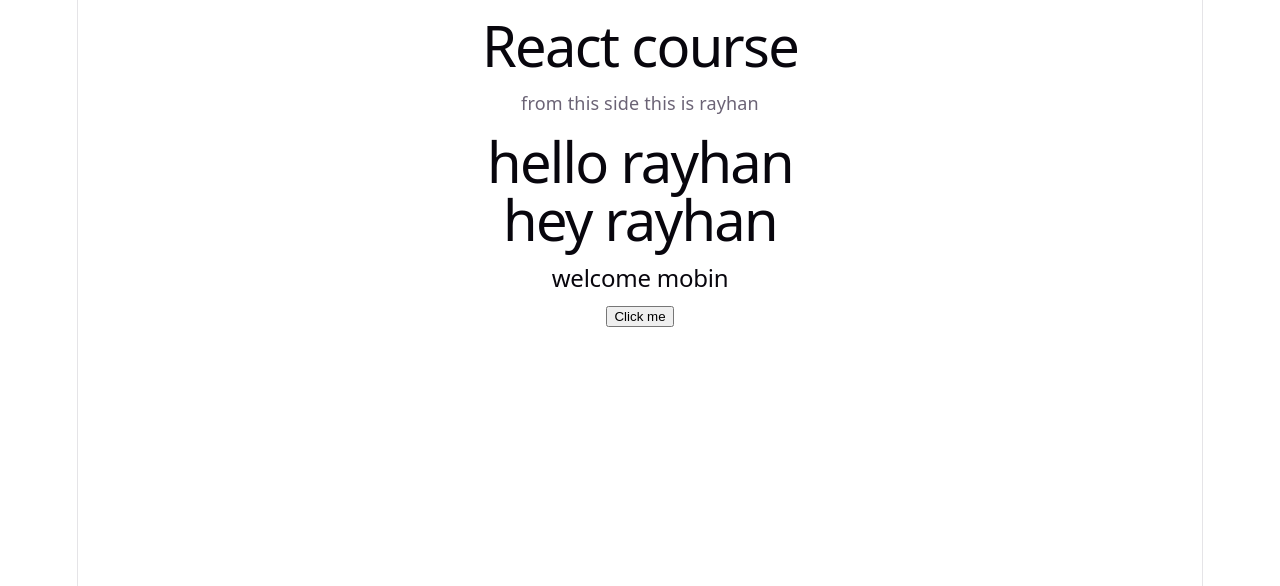
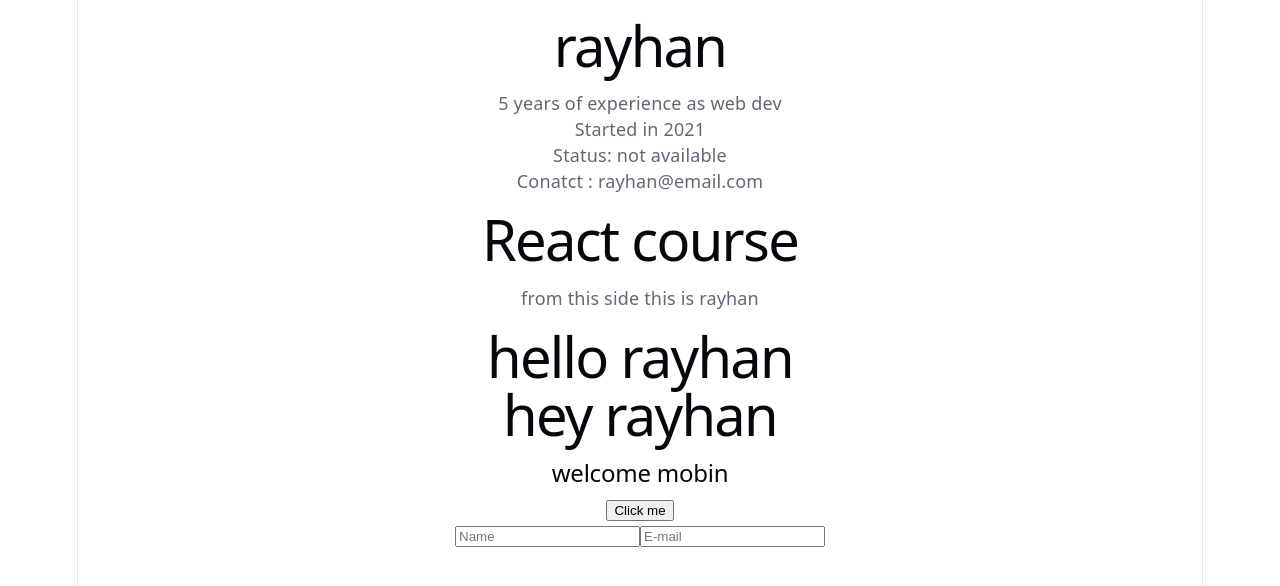
Before and after one commit to rayhan123-ahmed/React, a React (Vite) app in the folder core-concepts/: page / in a window 1280 px wide. Shown: the top 586 px of the page. Built offline with nearby package versions, Linux system fonts and the light colour scheme.

Commit message:
feat: add CandidatesProfile and ContactForm components to App

```diff
--- a/core-concepts/src/App.jsx
+++ b/core-concepts/src/App.jsx
@@ -4,6 +4,8 @@ import {Welcome} from './welcome.jsx';
 import {Button} from './button.jsx';
 import { Hello,HelloWithoutJSX } from './Hello.jsx';
 import { UserProfile } from './userProfile.jsx';
+import { ContactForm } from './contactForm.jsx';
+import { CandidatesProfile } from './candidatesProfile.jsx';
 
 
 
@@ -11,11 +13,13 @@ import { UserProfile } from './userProfile.jsx';
 export const App = () => {
   return (
     <div>
+      <CandidatesProfile />
       <UserProfile />
       <Hello />
       <HelloWithoutJSX />
       <Welcome />
       <Button />
+      <ContactForm />
     </div>
   );
 }
--- /dev/null
+++ b/core-concepts/src/candidatesProfile.jsx
@@ -0,0 +1,17 @@
+export const CandidatesProfile = ()=>{
+    const name = 'rayhan';
+    const role = 'web dev'
+    const yearsOfExperience = '5'
+  const   isAvialble = false
+    return (
+      <>
+        <h1> {name} </h1>
+        <p>
+          {yearsOfExperience} years of experience as {role}
+        </p>
+        <p>Started in {2026 -yearsOfExperience}</p>
+        <p>Status: {isAvialble ? 'rady to hire' : 'not available'} </p>
+        <p>Conatct : {name.toLowerCase().replace(' ','.')}@email.com</p>
+      </>
+    );
+}
--- /dev/null
+++ b/core-concepts/src/contactForm.jsx
@@ -0,0 +1,8 @@
+export const ContactForm = ()=>{
+    return (
+        <form className="form">
+            <input type="text" placeholder="Name" />
+            <input type="email" placeholder="E-mail" />
+        </form>
+    )
+}
```
